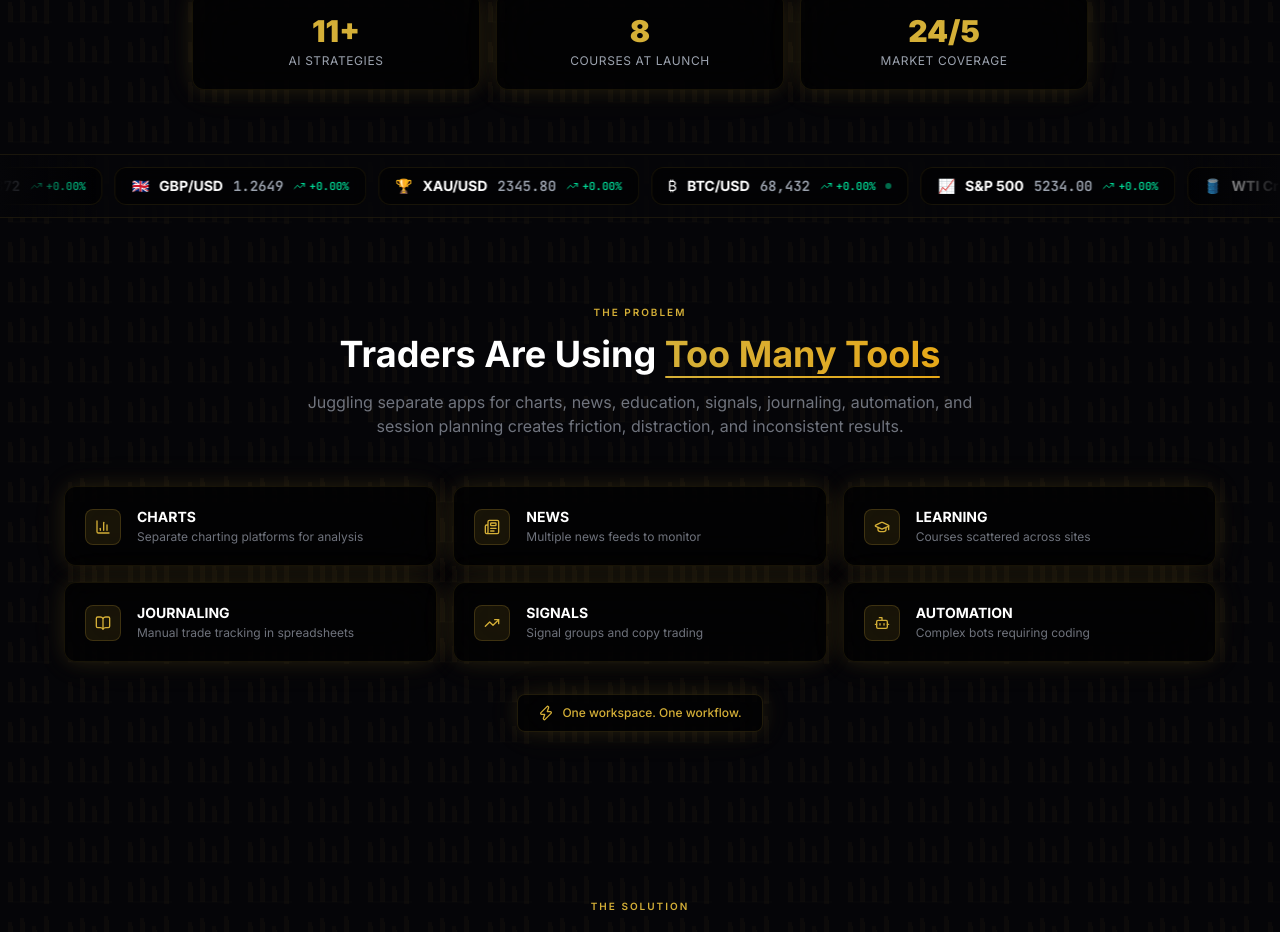
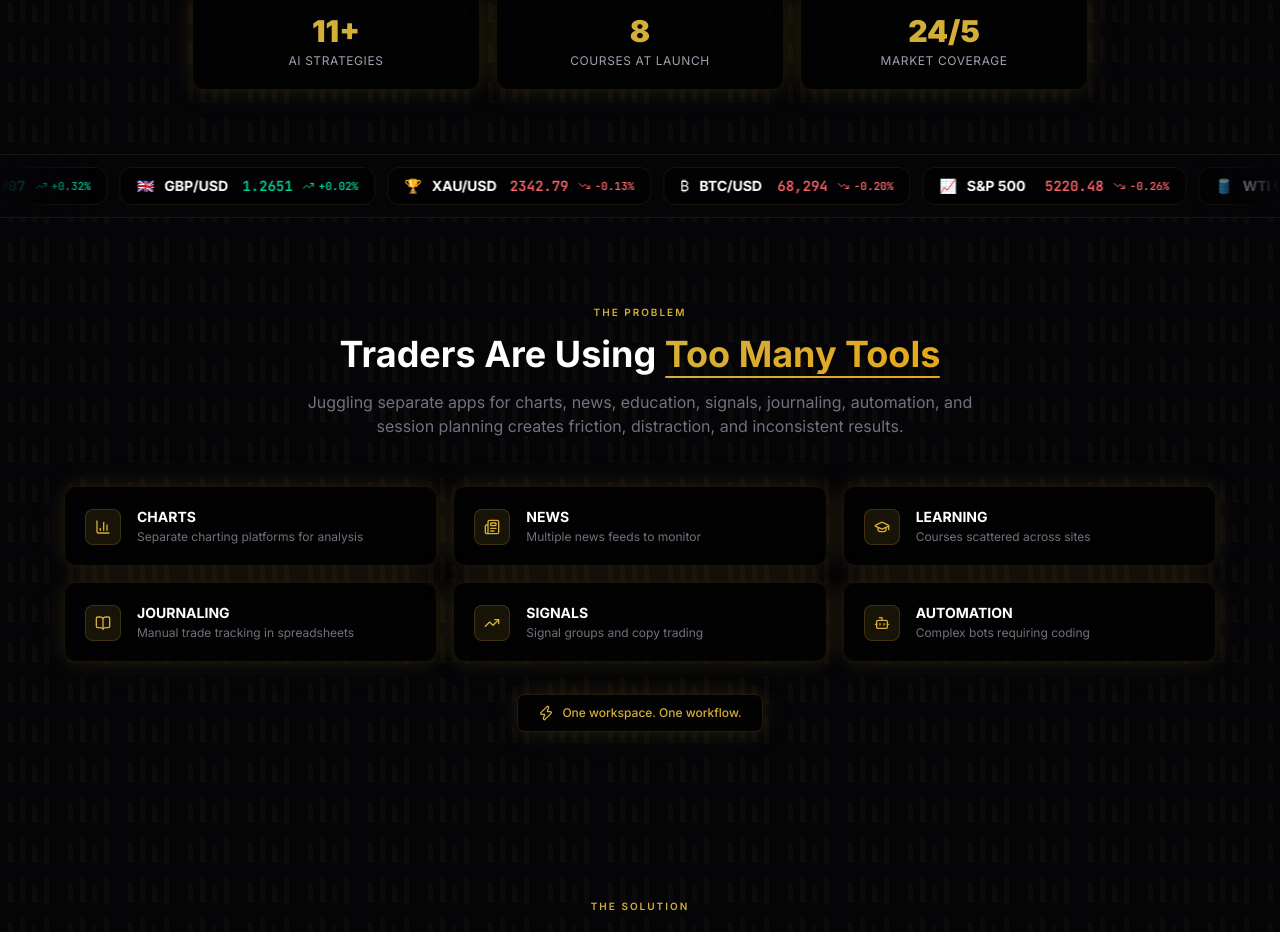
Before and after one commit to seantinashenyakutira-whatsblade/pinkman-X, a React (Vite) app: page / in a window 1280 px wide. Shown: the part 808-1740 px from the top of the page. Built offline with nearby package versions, Linux system fonts and the light colour scheme; no server answers; a web font is replaced by a local one.

Commit message:
Fix ticker: works locally with client-side price simulation, upgrades to live API on Vercel

```diff
--- a/src/components/sections/Ticker.tsx
+++ b/src/components/sections/Ticker.tsx
@@ -4,97 +4,96 @@ import { TrendingUp, TrendingDown } from 'lucide-react'
 interface TickerItem {
   pair: string
   flag: string
-  symbol: string
   price: number
   change: string
   dir: 'up' | 'down'
 }
 
-const defaults: TickerItem[] = [
-  { pair: 'EUR/USD', flag: '🇪🇺', symbol: '€', price: 1.0872, change: '+0.00%', dir: 'up' },
-  { pair: 'GBP/USD', flag: '🇬🇧', symbol: '£', price: 1.2649, change: '+0.00%', dir: 'up' },
-  { pair: 'XAU/USD', flag: '🏆', symbol: 'Au', price: 2345.80, change: '+0.00%', dir: 'up' },
-  { pair: 'BTC/USD', flag: '₿', symbol: '₿', price: 68432, change: '+0.00%', dir: 'up' },
-  { pair: 'S&P 500', flag: '📈', symbol: 'SP', price: 5234.00, change: '+0.00%', dir: 'up' },
-  { pair: 'WTI Crude', flag: '🛢️', symbol: 'Oil', price: 78.45, change: '+0.00%', dir: 'up' },
-  { pair: 'USD/JPY', flag: '🇯🇵', symbol: '¥', price: 151.23, change: '+0.00%', dir: 'up' },
-  { pair: 'NASDAQ', flag: '💻', symbol: 'ND', price: 18345.00, change: '+0.00%', dir: 'up' },
+const assets = [
+  { pair: 'EUR/USD', flag: '🇪🇺', base: 1.0872, fmt: (v: number) => v.toFixed(4) },
+  { pair: 'GBP/USD', flag: '🇬🇧', base: 1.2649, fmt: (v: number) => v.toFixed(4) },
+  { pair: 'XAU/USD', flag: '🏆', base: 2345.80, fmt: (v: number) => v.toFixed(2) },
+  { pair: 'BTC/USD', flag: '₿', base: 68432, fmt: (v: number) => Math.round(v).toLocaleString() },
+  { pair: 'S&P 500', flag: '📈', base: 5234.00, fmt: (v: number) => v.toFixed(2) },
+  { pair: 'WTI Crude', flag: '🛢️', base: 78.45, fmt: (v: number) => v.toFixed(2) },
+  { pair: 'USD/JPY', flag: '🇯🇵', base: 151.23, fmt: (v: number) => v.toFixed(2) },
+  { pair: 'NASDAQ', flag: '💻', base: 18345, fmt: (v: number) => Math.round(v).toLocaleString() },
 ]
 
-function formatPrice(pair: string, price: number): string {
-  if (pair.includes('JPY') || pair === 'XAU/USD') return price.toFixed(2)
-  if (pair === 'BTC/USD' || pair === 'NASDAQ') return price.toLocaleString('en-US', { maximumFractionDigits: 0 })
-  if (pair === 'S&P 500') return price.toFixed(2)
-  if (pair === 'WTI Crude') return price.toFixed(2)
-  return price.toFixed(4)
+function wiggle(base: number): { price: number; change: string; dir: 'up' | 'down' } {
+  const pct = (Math.random() - 0.47) * 0.008
+  const price = base * (1 + pct)
+  return {
+    price,
+    change: `${pct >= 0 ? '+' : ''}${(pct * 100).toFixed(2)}%`,
+    dir: pct >= 0 ? 'up' : 'down',
+  }
 }
 
-function TickerCard({ item, prev }: { item: TickerItem; prev: number }) {
+function TickerCard({ item }: { item: TickerItem }) {
   const isUp = item.dir === 'up'
-  const Icon = isUp ? TrendingUp : TrendingDown
-  const changed = item.price !== prev
   return (
     <div className="flex items-center gap-2.5 shrink-0 px-4 py-2 rounded-xl bg-black/50 backdrop-blur-sm border border-gold/10 card-hover">
       <span className="text-sm">{item.flag}</span>
-      <span className="text-sm font-bold text-white font-sans">{item.pair.replace('/', '/')}</span>
-      <span className={`text-sm font-mono font-semibold transition-colors duration-500 ${changed ? (isUp ? 'text-emerald-400' : 'text-red-400') : 'text-muted-light'}`}>
-        {formatPrice(item.pair, item.price)}
+      <span className="text-sm font-bold text-white font-sans min-w-[68px]">{item.pair}</span>
+      <span className={`text-sm font-mono font-semibold ${isUp ? 'text-emerald-400' : 'text-red-400'}`}>
+        {assets.find((a) => a.pair === item.pair)?.fmt(item.price) ?? item.price}
       </span>
       <div className={`flex items-center gap-1 ${isUp ? 'text-emerald-400' : 'text-red-400'}`}>
-        <Icon className="w-3 h-3" />
+        {isUp ? <TrendingUp className="w-3 h-3" /> : <TrendingDown className="w-3 h-3" />}
         <span className="text-[11px] font-semibold font-mono">{item.change}</span>
       </div>
-      {item.pair === 'BTC/USD' && (
-        <span className="w-1.5 h-1.5 rounded-full bg-emerald-400 animate-pulse" />
-      )}
     </div>
   )
 }
 
+function buildItems(): TickerItem[] {
+  return assets.map((a) => {
+    const w = wiggle(a.base)
+    return { pair: a.pair, flag: a.flag, ...w }
+  })
+}
+
 export default function Ticker() {
-  const [items, setItems] = useState<TickerItem[]>(defaults)
-  const [prev, setPrev] = useState<Record<string, number>>({})
+  const [items, setItems] = useState<TickerItem[]>(buildItems)
   const [live, setLive] = useState(false)
 
   useEffect(() => {
-    let mounted = true
+    const sim = setInterval(() => setItems(buildItems()), 5000)
 
-    async function fetchRates() {
-      try {
-        const res = await fetch('/api/forex-rates')
-        if (!res.ok) return
-        const json = await res.json()
-        if (!mounted) return
-        setPrev(Object.fromEntries(items.map((i) => [i.pair, i.price])))
+    fetch('/api/forex-rates').then((r) => {
+      if (!r.ok) throw new Error()
+      return r.json()
+    }).then((json) => {
+      if (json.data) {
+        clearInterval(sim)
         setItems(json.data)
         setLive(json.live)
-      } catch {
-        // keep current data on error
       }
-    }
+    }).catch(() => {})
 
-    fetchRates()
-    const interval = setInterval(fetchRates, 60_000)
-    return () => { mounted = false; clearInterval(interval) }
+    return () => clearInterval(sim)
   }, [])
 
-  const repeated = [...Array(3)].flatMap((_, i) => items.map((item) => ({ ...item, key: `${i}-${item.pair}` })))
+  const repeated = [...Array(3)].flatMap((_, i) =>
+    items.map((item) => ({ ...item, key: `${i}-${item.pair}` }))
+  )
 
   return (
     <div className="relative border-y border-gold/10 overflow-hidden bg-dark-950/80 py-3">
       <div className="absolute inset-y-0 left-0 w-24 z-10 bg-gradient-to-r from-dark-950 to-transparent pointer-events-none" />
       <div className="absolute inset-y-0 right-0 w-24 z-10 bg-gradient-to-l from-dark-950 to-transparent pointer-events-none" />
-      <div className="flex items-center gap-2 absolute right-28 top-1/2 -translate-y-1/2 z-20">
-        {live && (
+      {live && (
+        <div className="absolute right-28 top-1/2 -translate-y-1/2 z-20 flex items-center gap-1.5">
           <span className="flex items-center gap-1 text-[10px] text-emerald-400 font-semibold bg-black/60 px-2 py-0.5 rounded-full border border-emerald-400/20">
             <span className="w-1.5 h-1.5 rounded-full bg-emerald-400 animate-pulse" />
             LIVE
           </span>
-        )}
-      </div>
+        </div>
+      )}
       <div className="flex animate-ticker gap-3 hover:[animation-play-state:paused]">
         {repeated.map((item) => (
-          <TickerCard key={item.key} item={item} prev={prev[item.pair] ?? item.price} />
+          <TickerCard key={item.key} item={item} />
         ))}
       </div>
     </div>
```
